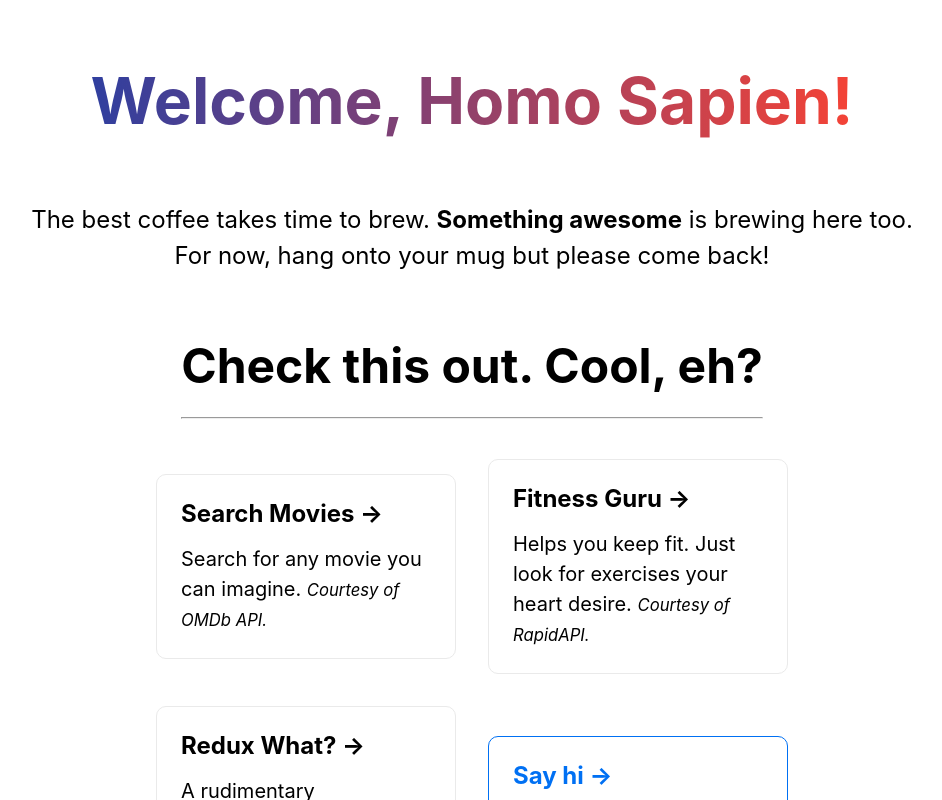
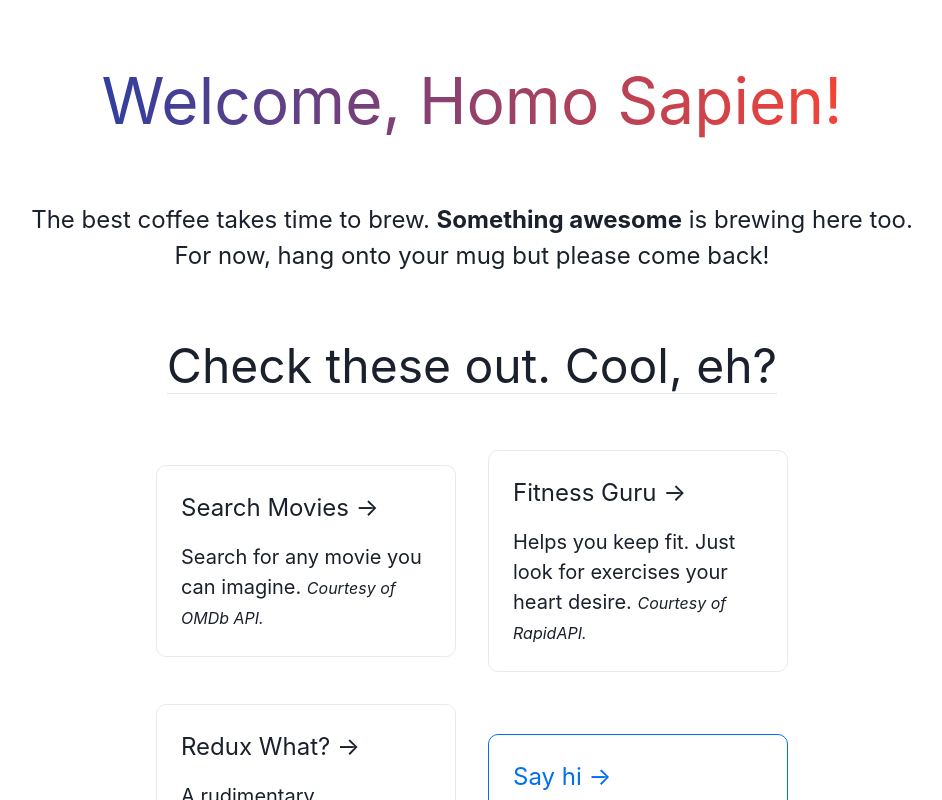
Before and after one commit to devKhairul/portfolio-website, a Next.js app: page / in a window 1280 px wide. Shown: the top 800 px of the page, without its empty margins (168-1110 px from the left). Built offline with nearby package versions, Linux system fonts and the light colour scheme.

Commit message:
Installed ChakraUI and made some refinements

```diff
--- a/package.json
+++ b/package.json
@@ -9,7 +9,11 @@
     "lint": "next lint"
   },
   "dependencies": {
+    "@chakra-ui/react": "^2.3.2",
+    "@emotion/react": "^11.10.4",
+    "@emotion/styled": "^11.10.4",
     "axios": "^0.27.2",
+    "framer-motion": "^7.3.5",
     "next": "12.3.0",
     "react": "18.2.0",
     "react-dom": "18.2.0"
--- a/pages/_app.js
+++ b/pages/_app.js
@@ -1,7 +1,13 @@
+import { ChakraProvider } from '@chakra-ui/react'
 import '../styles/globals.css'
 
 function MyApp({ Component, pageProps }) {
-  return <Component {...pageProps} />
+  return (
+    <ChakraProvider>
+      <Component {...pageProps} />
+    </ChakraProvider>
+
+  )
 }
 
 export default MyApp
--- a/pages/index.js
+++ b/pages/index.js
@@ -1,3 +1,4 @@
+import { Box } from '@chakra-ui/react'
 import Head from 'next/head'
 import Image from 'next/image'
 import Link from 'next/link'
@@ -21,10 +22,12 @@ export default function Home() {
           The best coffee takes time to brew. <strong>Something awesome</strong> is brewing here too. <br />For now, hang onto your mug but please come back!
         </p>
 
-        <h2 className={styles.titlesm}>
-          Check this out. Cool, eh?
-          <hr/>
-        </h2>
+        <Box mb={10}>
+          <h2 className={styles.titlesm}>
+            Check these out. Cool, eh?
+            <hr />
+          </h2>
+        </Box>
 
 
         <div className={styles.grid}>
```
Also changed, not shown: pages/motivation.js (+17 -7 lines), 1 other file (tests, documents, lock files or other folders).
